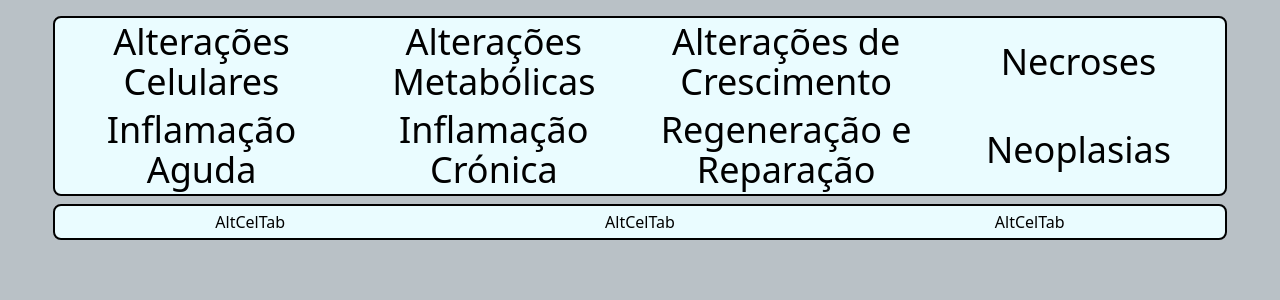
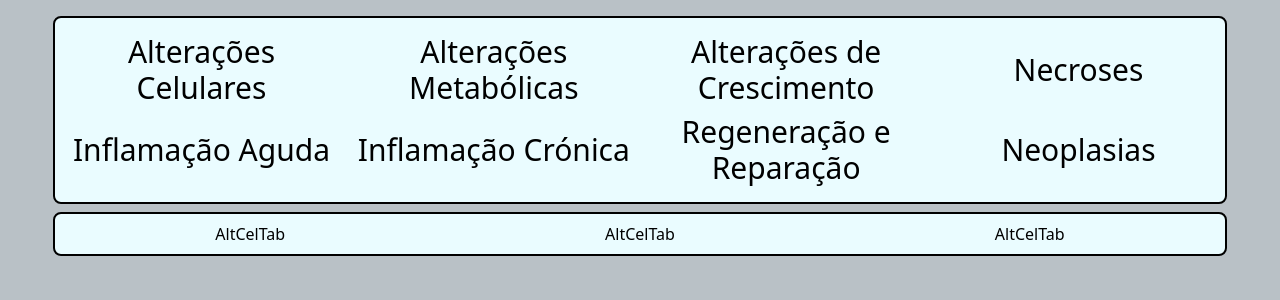
Before and after one commit to Retchut/atlas, a React (Create React App) app in the folder client/: page / in a window 1280 px wide. Both pictures are taken after a click on the button "Alterações Celulares". Shown: the top 300 px of the page. Built offline with nearby package versions, Linux system fonts and the light colour scheme.

Commit message:
style: clean up atlas menu styling

```diff
--- a/client/src/App.css
+++ b/client/src/App.css
@@ -5,3 +5,7 @@ body {
 .atlas-section {
     @apply bg-theme2-blue-light rounded-lg overflow-auto border-2 border-black
 }
+
+button {
+    @apply rounded-lg hover:bg-theme1-blue-dark
+}
--- a/client/src/Pages/Atlas/Atlas.jsx
+++ b/client/src/Pages/Atlas/Atlas.jsx
@@ -42,9 +42,11 @@ function Atlas() {
             <div className="w-screen flex justify-center">
                 <div className="mb-2 w-11/12">
                     {/* Tab grid */}
-                    <div className={`atlas-section mt-4 mb-2 grid grid-cols-${tabCols} justify-center`}>
+                    <div className={`atlas-section mt-4 mb-2 py-3 grid grid-cols-${tabCols} justify-center`}>
                         {tabKeys.map((item) => (
-                            <button type="button" name={item} className="my-1 text-4xl" onClick={changeTab}>{item}</button>
+                            <div className="flex justify-center">
+                                <button type="button" name={item} className="py-1 px-2 text-3xl" onClick={changeTab}>{item}</button>
+                            </div>
                         ))}
                     </div>
                     {/* Subtab grid */}
@@ -53,7 +55,11 @@ function Atlas() {
                         {buildSubTabRows().map((row, index) => {
                             return (
                                 <div key={`subtabRow-${index}`} className={"grid grid-cols-" + row.length}>
-                                    {row.map(item => <button name={item} className="my-1 text3xl row-span-1" onClick={changeSubTab}>{item}</button>)}
+                                    {row.map(item => (
+                                        <div className="flex justify-center">
+                                            <button name={item} className="my-1 py-1 px-2 text2xl row-span-1" onClick={changeSubTab}>{item}</button>
+                                        </div>
+                                    ))}
                                 </div>
                             )
                         })}
```
